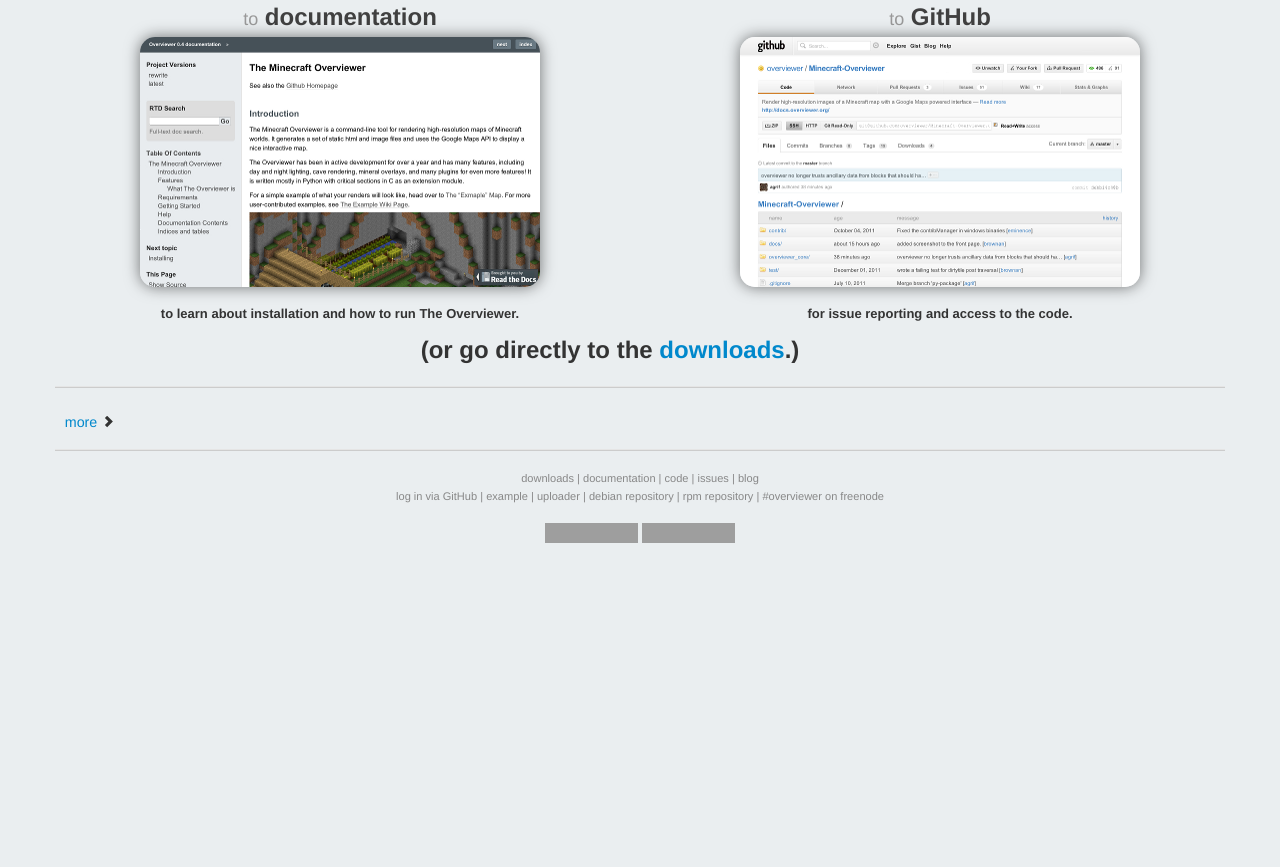
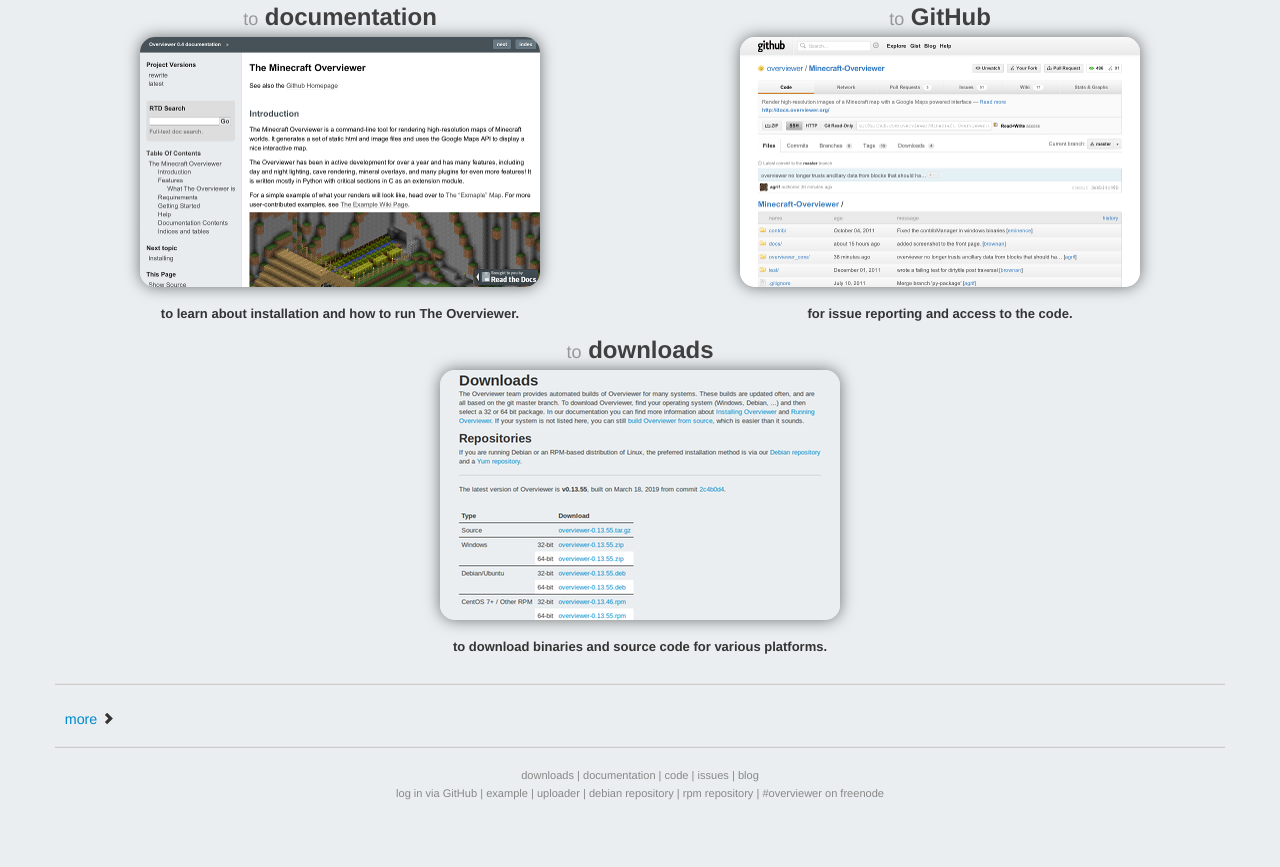
Before and after one commit to overviewer/Overviewer-Web, a Flask app: page / in a window 1280 px wide. Shown: the part 145-1012 px from the top of the page. Before the commit the page ends 688 px from the top, so only its background shows below. Run offline with Flask 2, Linux system fonts and the light colour scheme; data that the repository does not hold is empty; some libraries are stand-ins or nearby versions; grey boxes are pictures that could not be loaded.

Commit message:
index.html: unjank the downloads link
Who thought the original thing was a good idea?

```diff
--- a/flask/overviewer/templates/index.html
+++ b/flask/overviewer/templates/index.html
@@ -26,8 +26,18 @@
     </a>
     <p>for issue reporting and access to the code.</p>
   </div>
-  <div class="row center">
-    <h2>(or go directly to the <a href="/downloads">downloads</a>.)</h2>
+</div>
+<div class="row">
+  <div class="span6 offset3 hugebutton">
+    <h2>
+      <a href="/downloads">
+        <small>to</small> downloads
+      </a>
+    </h2>
+    <a href="/downloads">
+      <img src="/static/img/downloads.png" alt="downloads button">
+    </a>
+    <p>to download binaries and source code for various platforms.</p>
   </div>
 </div>
 <hr>
```
Also changed, not shown: flask/overviewer/static/img/downloads.png (added).
